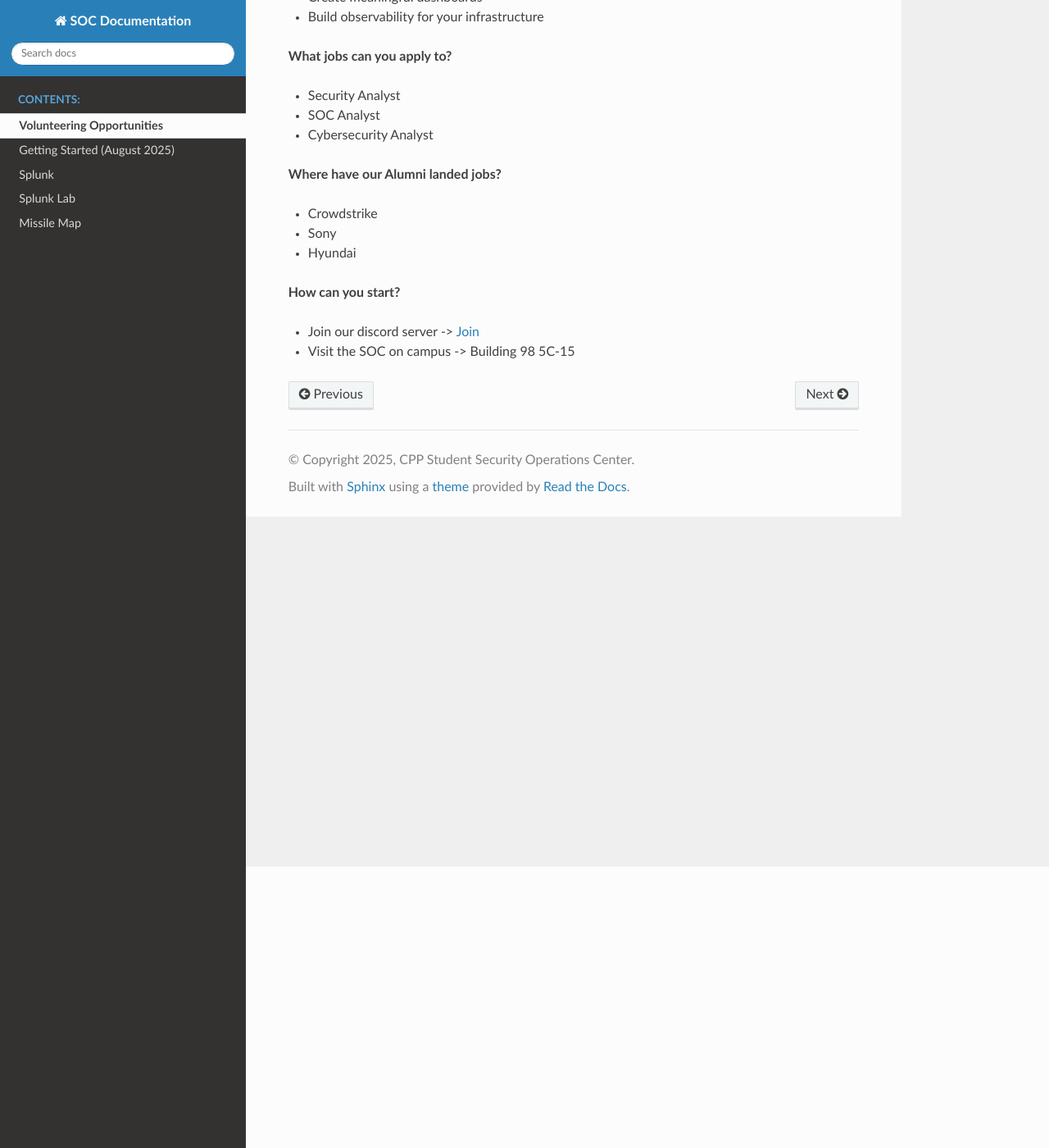
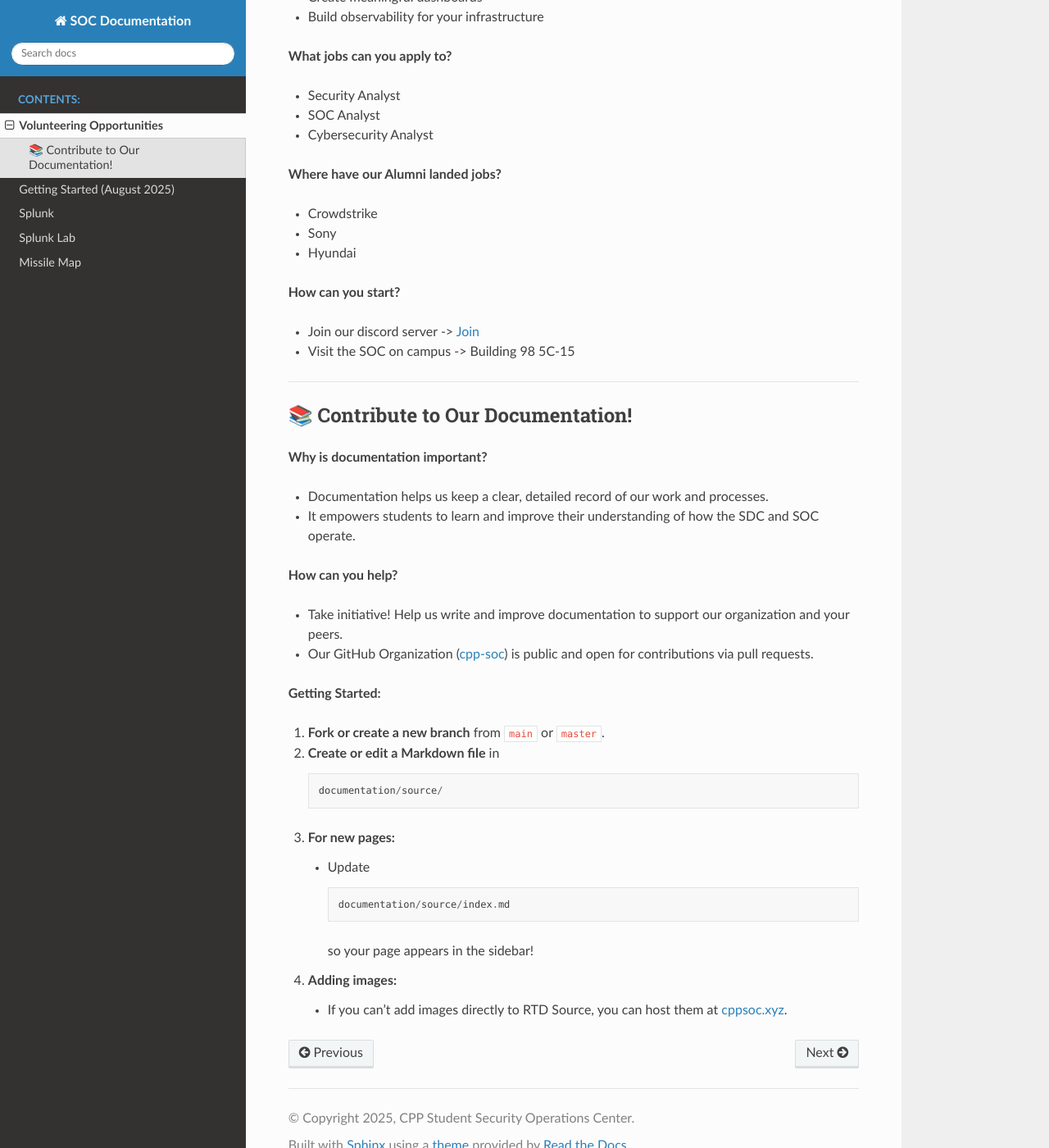
Before and after one commit to cpp-soc/documentation, a Sphinx documentation site: the page built from source/Volunteers.md, in a window 1280 px wide and 1400 px high, scrolled down 343 px. Shown: the whole window at 82% size. Built offline with Sphinx 7.4.7 and the Read the Docs theme 3.1.0, drawn with Linux system fonts in a browser that asks for light colours.

Commit message:
volunteer text

````diff
--- a/source/Volunteers.md
+++ b/source/Volunteers.md
@@ -21,3 +21,30 @@ All Cal Poly Pomona students are welcome to volunteer at the Security Operations
 **How can you start?**
 - Join our discord server -> [Join](https://discord.gg/yYGXJmb3d2)
 - Visit the SOC on campus -> Building 98 5C-15
+
+---
+
+## 📚 Contribute to Our Documentation!
+
+**Why is documentation important?**
+- Documentation helps us keep a clear, detailed record of our work and processes.
+- It empowers students to learn and improve their understanding of how the SDC and SOC operate.
+
+**How can you help?**
+- Take initiative! Help us write and improve documentation to support our organization and your peers.
+- Our GitHub Organization ([cpp-soc](https://wiki.cppsoc.xyz/)) is public and open for contributions via pull requests.
+
+**Getting Started:**
+1. **Fork or create a new branch** from `main` or `master`.
+2. **Create or edit a Markdown file** in
+   ```
+   documentation/source/
+   ```
+3. **For new pages:**
+   - Update
+     ```
+     documentation/source/index.md
+     ```
+     so your page appears in the sidebar!
+4. **Adding images:**
+   - If you can't add images directly to RTD Source, you can host them at [cppsoc.xyz](https://cppsoc.xyz).
````
